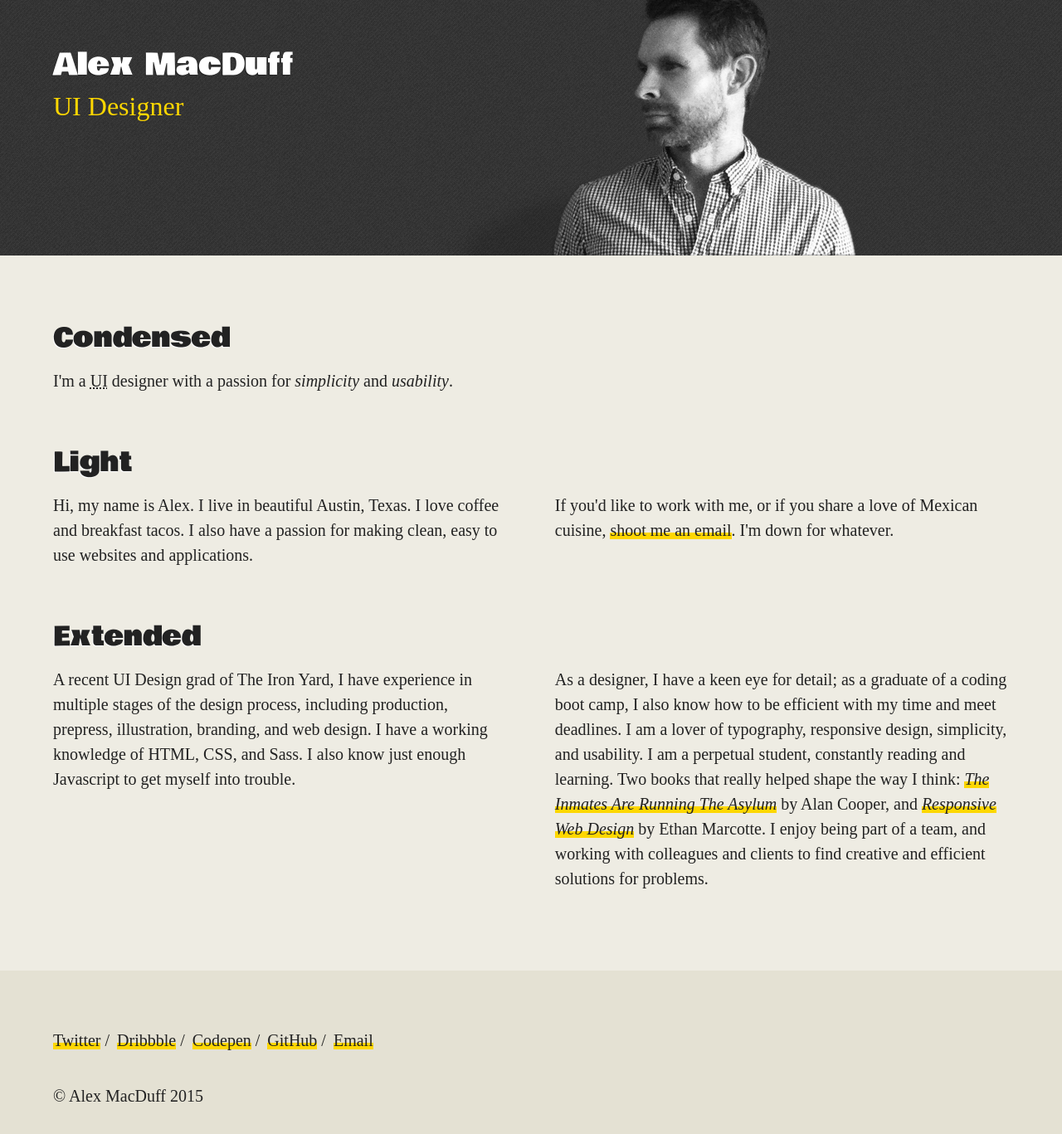
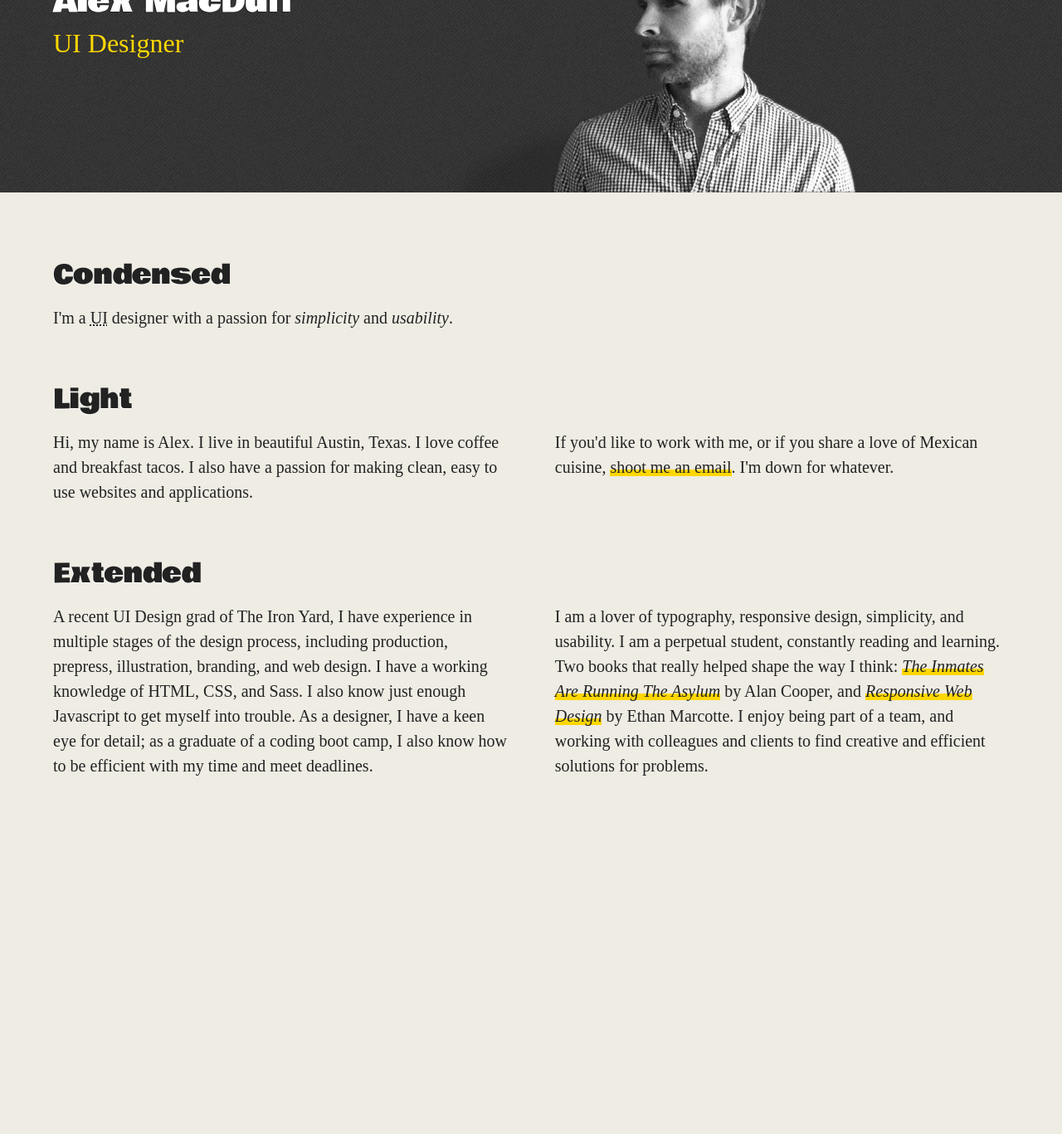
Before and after one commit to amacduff/alex-macduff-design, a Jekyll site: the page built from info.html, in a window 1280 px wide and 1400 px high, scrolled down 168 px. Shown: the top 1367 px of the window at 83% size. Built offline with Jekyll 4.4.1, drawn with Linux system fonts in a browser that asks for light colours; nearby versions of some CDN libraries; some web fonts are replaced; library files that are not in the unit come from our copies; after the commit the page ends 1202 px from its top, so only the background shows below that; some of the changed lines change nothing that is shown.

Commit message:
Turned off header/footer temporarily

```diff
--- a/_includes/footer.html
+++ b/_includes/footer.html
@@ -1,4 +1,4 @@
-<footer>
+<!-- <footer>
 
         <ul>
             <li><a href="http://twitter.com/amacduff">Twitter</a></li>
@@ -10,7 +10,7 @@
 
         <p>&copy; Alex MacDuff 2015</p>
 
-</footer>
+</footer> -->
 
 <script src="http://code.jquery.com/jquery-2.1.4.min.js"></script>
 <script src="js/jquery.fittext.js"></script>
--- a/_includes/header.html
+++ b/_includes/header.html
@@ -1,4 +1,4 @@
-<header>
+<!-- <header>
 
     <div class="top-bar">
 
@@ -41,4 +41,4 @@
 
     </div>
 
-</header>
+</header> -->
--- a/info.html
+++ b/info.html
@@ -24,9 +24,9 @@
 
     <section class="extended">
         <h1 class="anchor">Extended</h1>
-        <p>A recent UI Design grad of The Iron Yard, I have experience in multiple stages of the design process, including production, prepress, illustration, branding, and web design. I have a working knowledge of HTML, CSS, and Sass. I also know just enough Javascript to get myself into trouble.</p>
+        <p>A recent UI Design grad of The Iron Yard, I have experience in multiple stages of the design process, including production, prepress, illustration, branding, and web design. I have a working knowledge of HTML, CSS, and Sass. I also know just enough Javascript to get myself into trouble. As a designer, I have a keen eye for detail; as a graduate of a coding boot camp, I also know how to be efficient with my time and meet deadlines.</p>
 
-        <p>As a designer, I have a keen eye for detail; as a graduate of a coding boot camp, I also know how to be efficient with my time and meet deadlines. I am a lover of typography, responsive design, simplicity, and usability. I am a perpetual student, constantly reading and learning. Two books that really helped shape the way I think: <em><a href="http://www.amazon.com/Inmates-Are-Running-Asylum-Products/dp/0672326140/ref=sr_1_1?s=books&ie=UTF8&qid=1447547407&sr=1-1&keywords=the+inmates+are+running+the+asylum" target="_blank">The Inmates Are Running The Asylum</a></em> by Alan Cooper, and <em><a href="http://abookapart.com/products/responsive-web-design" target="_blank">Responsive Web Design</a></em> by Ethan Marcotte. I enjoy being part of a team, and working with colleagues and clients to find creative and efficient solutions for problems.</p>
+        <p>I am a lover of typography, responsive design, simplicity, and usability. I am a perpetual student, constantly reading and learning. Two books that really helped shape the way I think: <em><a href="http://www.amazon.com/Inmates-Are-Running-Asylum-Products/dp/0672326140/ref=sr_1_1?s=books&ie=UTF8&qid=1447547407&sr=1-1&keywords=the+inmates+are+running+the+asylum" target="_blank">The Inmates Are Running The Asylum</a></em> by Alan Cooper, and <em><a href="http://abookapart.com/products/responsive-web-design" target="_blank">Responsive Web Design</a></em> by Ethan Marcotte. I enjoy being part of a team, and working with colleagues and clients to find creative and efficient solutions for problems.</p>
     </section>
 
 </main>
```
